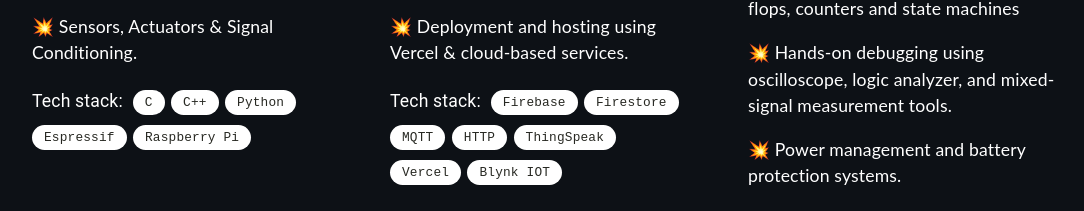
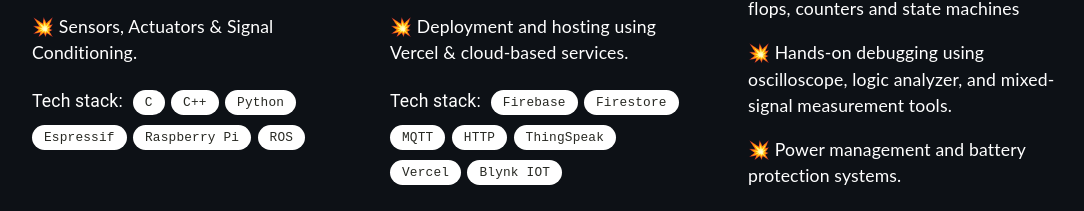
Before and after one commit to CalebLewis14/Portfolio_Caleb, a React (Create React App) app: page / in a window 1280 px wide. Shown: the part 1315-1526 px from the top of the page, without its empty margins (96-1180 px from the left). Built offline with nearby package versions, Linux system fonts and the light colour scheme.

Commit message:
Auto-save: 2025-11-30 22:26

```diff
--- a/src/components/Expertise.tsx
+++ b/src/components/Expertise.tsx
@@ -10,7 +10,8 @@ const labelsFirst = [
     "C++",
     "Python",
     "Espressif",
-    "Raspberry Pi"
+    "Raspberry Pi",
+    "ROS"
 ];
 
 const labelsSecond = [
```
